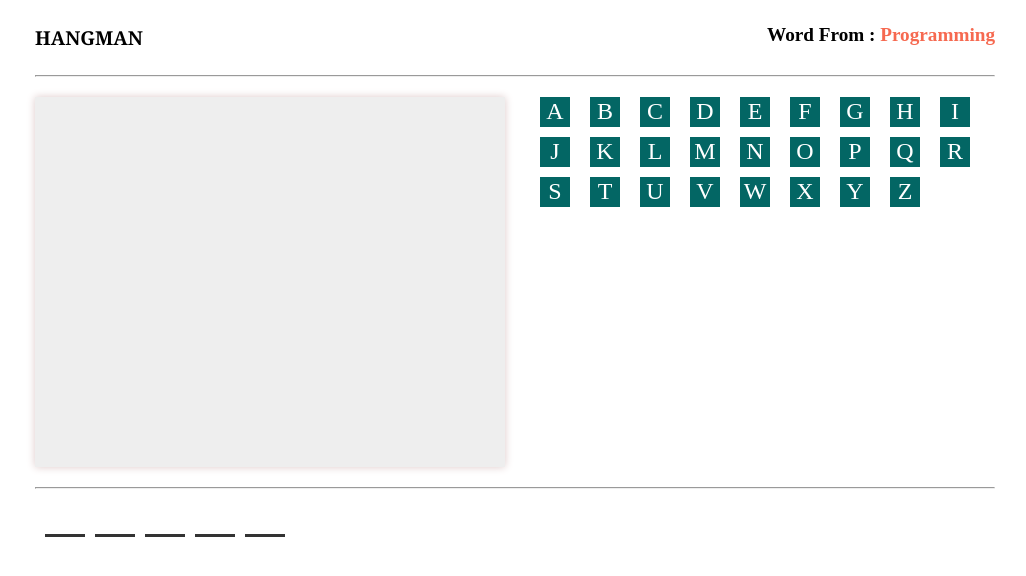
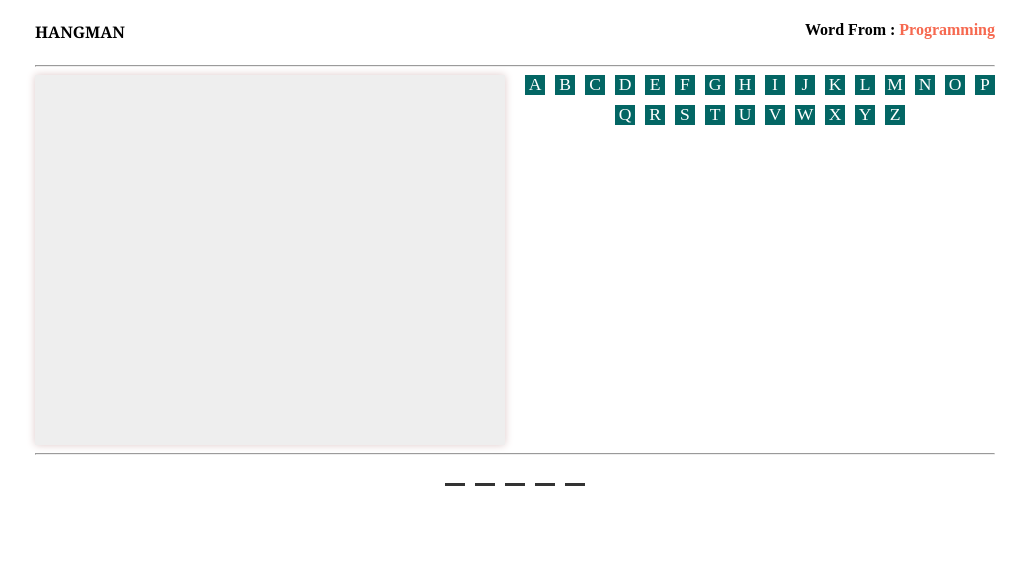
Before and after one commit to MoAlfadel/hangman-game, a plain HTML site: page index.html in a window 1280 px wide. Shown: the whole page, without its empty margins (125-1151 px from the left). Drawn offline with Linux system fonts and the light colour scheme.

Commit message:
updated the style

```diff
--- a/main.js
+++ b/main.js
@@ -143,7 +143,7 @@ let popupDisplay = (result) => {
     let text;
     if (result) {
         text = document.createTextNode(
-            `Game Over , You wing , the Word is ${theWord}`
+            `Game Over , You win, the Word is ${theWord}`
         );
     } else {
         text = document.createTextNode(
--- a/styles.css
+++ b/styles.css
@@ -29,23 +29,27 @@
 
 /* ? stat Global Elements  */
 .letters-container {
-    display: grid;
-    grid-template-columns: repeat(auto-fill, 40px);
+    display: flex;
+    flex-wrap: wrap;
     gap: 10px;
     justify-content: center;
+    align-items: center;
+
 }
 .letter-box {
     background-color: #036664;
     text-align: center;
-    width: 30px;
-    height: 30px;
+    width: 20px;
+    height: 20px;
     color: #fff;
     display: flex;
     justify-content: center;
     align-items: center;
-    font-size: 1.5rem;
+    font-size: 1.1rem;
     text-transform: uppercase;
     cursor: pointer;
+}
+.letters-container.center {
 }
 
 /* ! end  Global eLements */
@@ -61,7 +65,7 @@
 }
 .game-info h1,
 .game-info h2 {
-    font-size: 1.2rem;
+    font-size: 1rem;
 }
 
 .game-info .cat .cat-display {
@@ -76,7 +80,7 @@
     flex-direction: column;
     justify-content: space-between;
     gap: 20px;
-    margin: 20px 0;
+
 }
 
 .row .hangman-draw {
@@ -193,16 +197,17 @@
 /* ? start letters-guess section   */
 .letters-guess .wanted-letter-container {
     border-bottom: 3px solid var(--blackColor);
-    width: 40px;
-    height: 40px;
+    display: flex;
+    justify-content: center;
+    align-items: center;
+    width: fit-content;
 }
 .letters-guess .wanted-letter-container .letter-box {
-    width: 100%;
-    height: 100%;
     background-color: #fdfdfd;
     color: var(--blackColor);
     visibility: hidden;
     transition: All 0.2s;
+
     /* problem */
 }
 
@@ -221,9 +226,10 @@
     justify-content: center;
     align-items: center;
 }
+
 .letters-guess .space::before {
     content: "";
-    width: 20px;
+    width: 10px;
     height: 3px;
     background-color: var(--blackColor);
     position: absolute;
```
